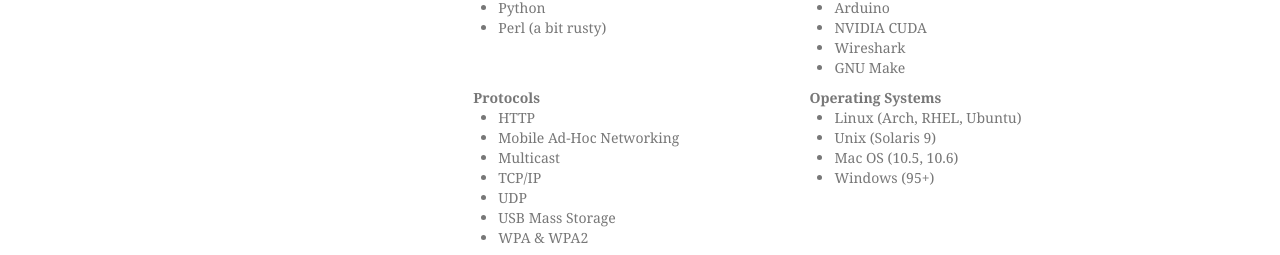
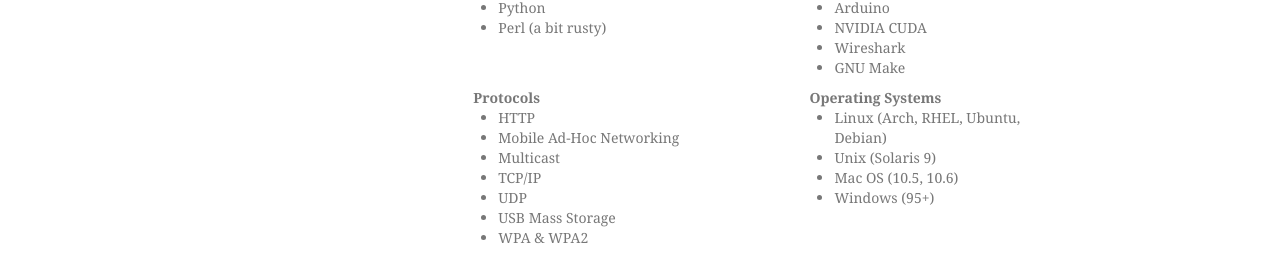
Before and after one commit to sjbarag/sjbarag.github.com, a Jekyll site: the page built from resume/web.html, in a window 1280 px wide. Shown: the part 1762-2017 px from the top of the page. Built offline with Jekyll 4.4.1, drawn with Linux system fonts in a browser that asks for light colours; nearby versions of some CDN libraries; some web fonts are replaced; Markdown is read by kramdown in place of the engine named in the settings.

Commit message:
Add Debian to list of Linuxes

```diff
--- a/resume/web.html
+++ b/resume/web.html
@@ -180,7 +180,7 @@
 			<div class="span4 offset1">
 				<b>Operating Systems</b>
 				<ul>
-					<li>Linux (Arch, RHEL, Ubuntu)</li>
+					<li>Linux (Arch, RHEL, Ubuntu, Debian)</li>
 					<li>Unix (Solaris 9)</li>
 					<li>Mac OS (10.5, 10.6)</li>
 					<li>Windows (95+)</li>
```
